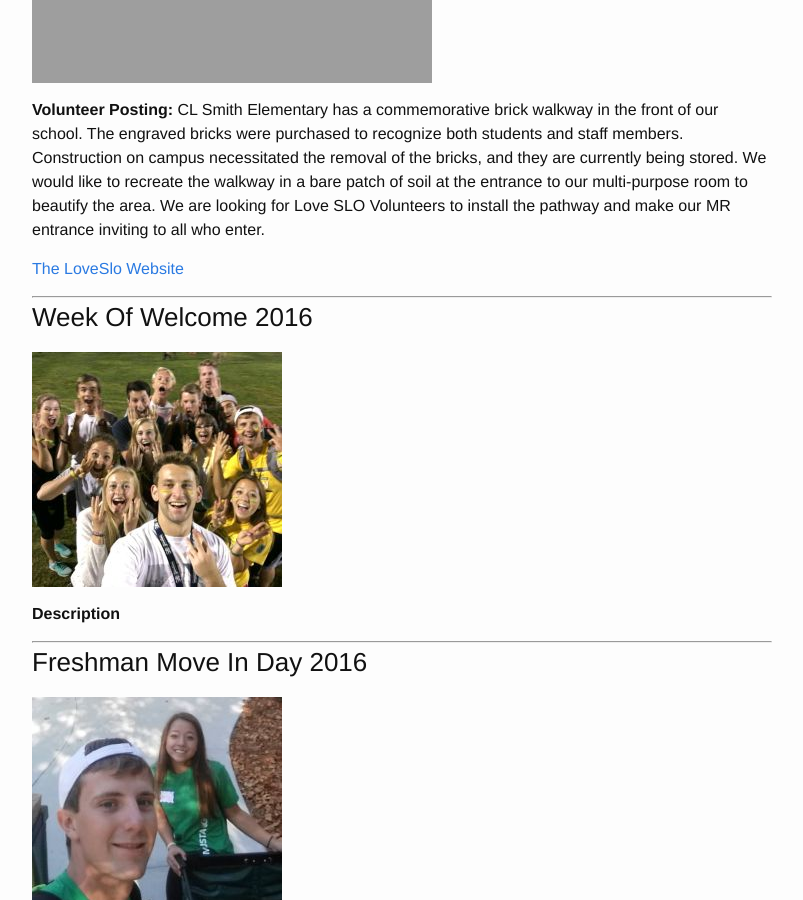
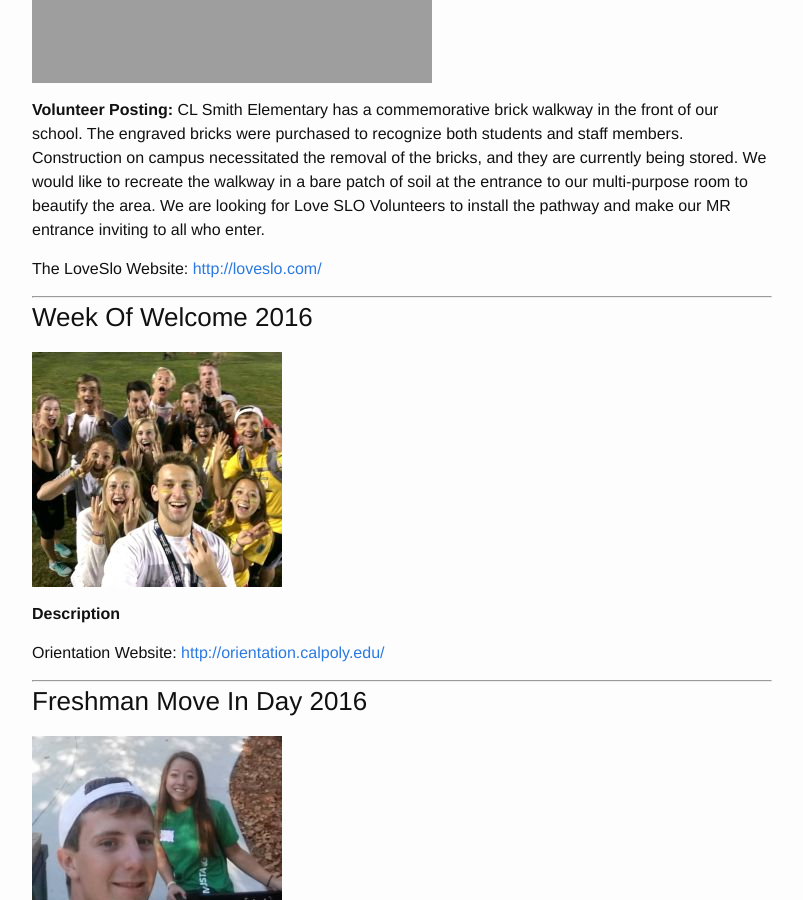
Before and after one commit to JonScott20/JonScott20.github.io, a Jekyll site: the page built from community_involvement.md, in a window 1280 px wide and 900 px high, scrolled down 603 px. Shown: the whole window, without its empty margins (238-1041 px from the left). Built offline with Jekyll 4.4.1, drawn with Linux system fonts in a browser that asks for light colours.

Commit message:
Update community_involvement.md

```diff
--- a/community_involvement.md
+++ b/community_involvement.md
@@ -10,7 +10,7 @@ permalink: /community_involvment/
 
 **Volunteer Posting:** CL Smith Elementary has a commemorative brick walkway in the front of our school. The engraved bricks were purchased to recognize both students and staff members. Construction on campus necessitated the removal of the bricks, and they are currently being stored. We would like to recreate the walkway in a bare patch of soil at the entrance to our multi-purpose room to beautify the area. We are looking for Love SLO Volunteers to install the pathway and make our MR entrance inviting to all who enter.
 
-[The LoveSlo Website](http://loveslo.com/)
+The LoveSlo Website: <http://loveslo.com/>
 
 --------
 
@@ -19,7 +19,7 @@ permalink: /community_involvment/
 
 **Description**
 
-
+Orientation Website: <http://orientation.calpoly.edu/>
 
 ---------
 
```
